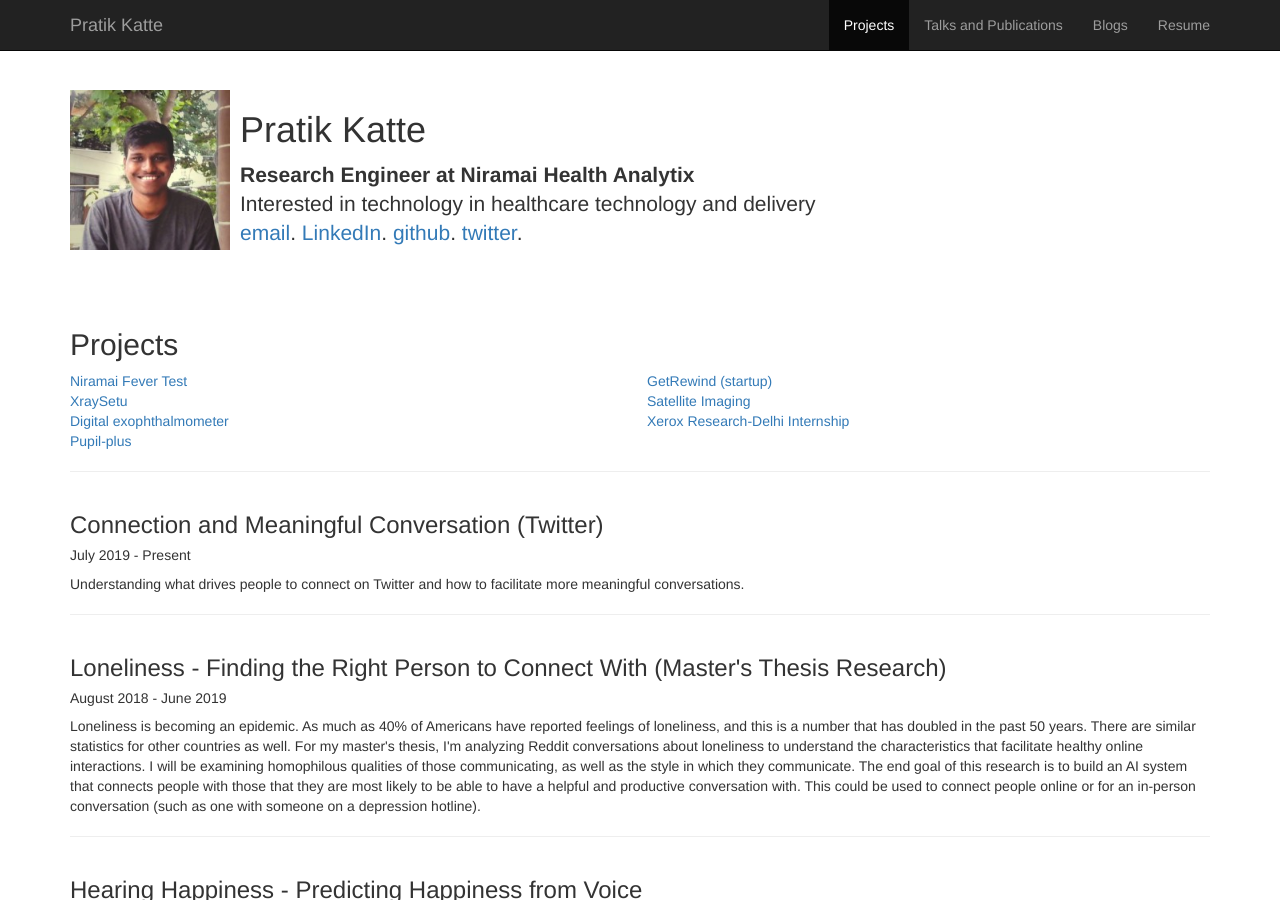
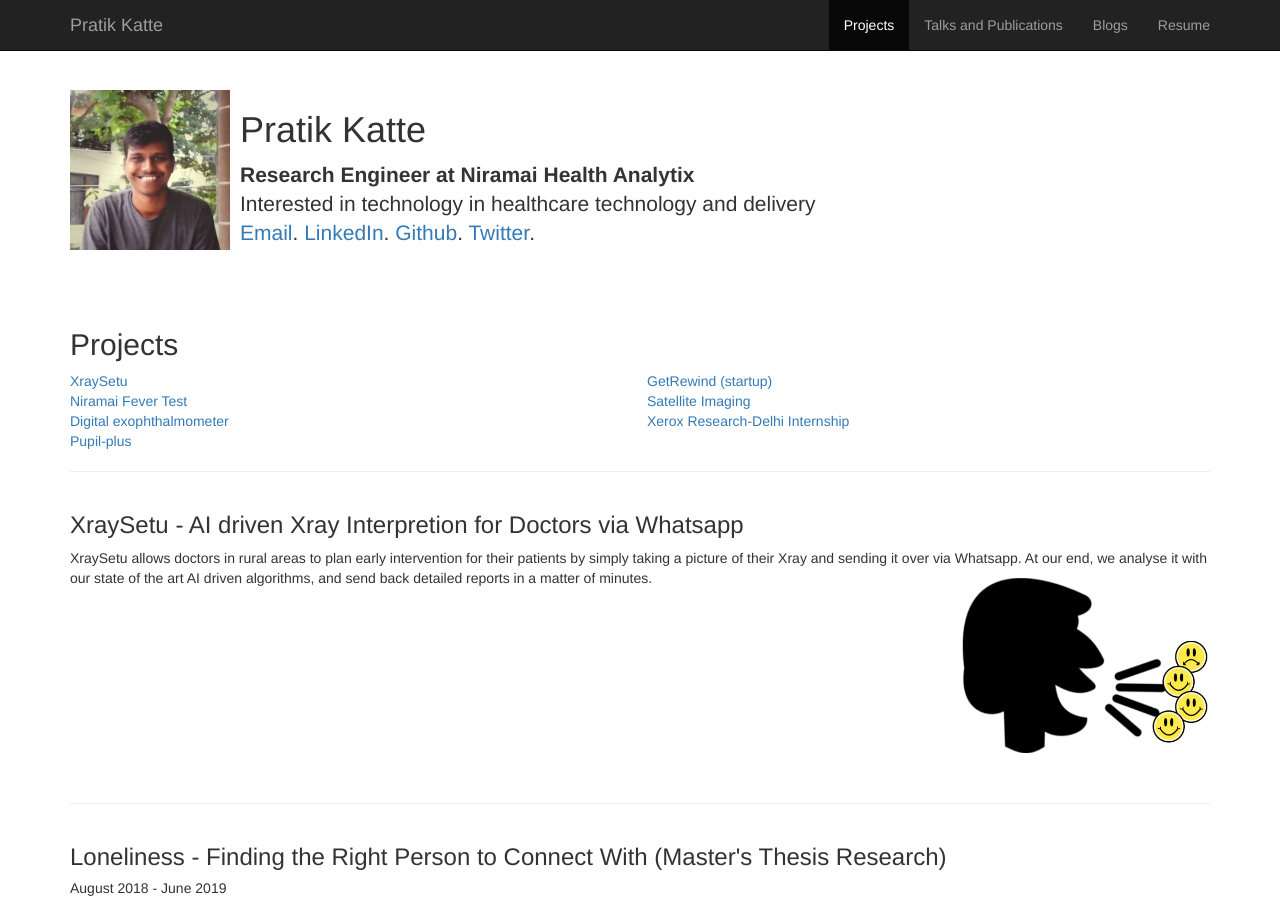
Before and after one commit to pratikkatte/pratikkatte.github.io, a Jekyll site: the page index.html, which Jekyll copies as it is, in a window 1280 px wide and 900 px high. Built offline with Jekyll 4.4.1, drawn with Linux system fonts in a browser that asks for light colours.

Commit message:
4th commit

```diff
--- a/index.html
+++ b/index.html
@@ -54,8 +54,8 @@ qiubaiying.github.io
           <ul class="nav navbar-nav navbar-right">
             <li class="active"><a href="/">Projects</a></li>
             <li><a href="/publications">Talks and Publications</a></li>
-            <li><a href="https://pratikkatte.substack.com/">Blogs</a></li>
-            <li><a href="/papers/PratikKatteResume.pdf">Resume</a></li>
+            <li><a href="https://pratikkatte.substack.com/" target="_blank">Blogs</a></li>
+            <li><a href="/papers/PratikKatteResume.pdf" target="_blank">Resume</a></li>
           </ul>
         </div><!--/.nav-collapse -->
       </div>
@@ -69,10 +69,10 @@ qiubaiying.github.io
         <h1>Pratik Katte</h1>
         <p class="lead"> <b>Research Engineer at Niramai Health Analytix</b><br>
         Interested in technology in healthcare technology and delivery<br>
-        <a href="mailto:pratikkatte7@gmail.com">email</a>.
+        <a href="mailto:pratikkatte7@gmail.com">Email</a>.
         <a href="https://linkedin.com/in/pratikkatte">LinkedIn</a>.
-        <a href="https://github.com/pratikkatte">github</a>.
-        <a href="https://twitter.com/pratik_katte">twitter</a>.</p>
+        <a href="https://github.com/pratikkatte">Github</a>.
+        <a href="https://twitter.com/pratik_katte">Twitter</a>.</p>
       </div>
 
 
@@ -80,8 +80,8 @@ qiubaiying.github.io
       <div id="projects">
         <h2>Projects</h2>
         <p><ul style="columns: 2; -webkit-columns: 2; -moz-columns: 2; list-style-type: none; padding-left:0;">
+        <li><a href="#connection">XraySetu</a></li>
         <li><a href="#connection">Niramai Fever Test</a></li>
-        <li><a href="#connection">XraySetu</a></li>
         <li><a href="#connection">Digital exophthalmometer</a></li>
         <li><a href="#connection">Pupil-plus</a></li>
         <li><a href="#connection">GetRewind (startup)</a></li>
@@ -90,10 +90,13 @@ qiubaiying.github.io
         </ul></p>
 
     <hr>
-    <div style="padding-top: 50px; margin-top: -50px;" id="connection">
-      <h3>Connection and Meaningful Conversation (Twitter)</h3>
-      <h5>July 2019 - Present</h5>
-      Understanding what drives people to connect on Twitter and how to facilitate more meaningful conversations.</div>
+    <div style="padding-top: 50px; margin-top: -50px;" id="connection" class="image-and-text">
+      <h3>XraySetu - AI driven Xray Interpretion for Doctors via Whatsapp</h3>
+      XraySetu allows doctors in rural areas to plan early intervention for their patients by simply taking a picture of their Xray and sending it over via Whatsapp. At our end, we analyse it with our state of the art AI driven algorithms, and send back detailed reports in a matter of minutes.
+        <div class="project-image-right">
+          <img height="225px" src="images/hearing_happiness.png">
+        </div>
+    </div>
 
 
 
```
Also changed, not shown: images/181436_430495.jpg (added).
